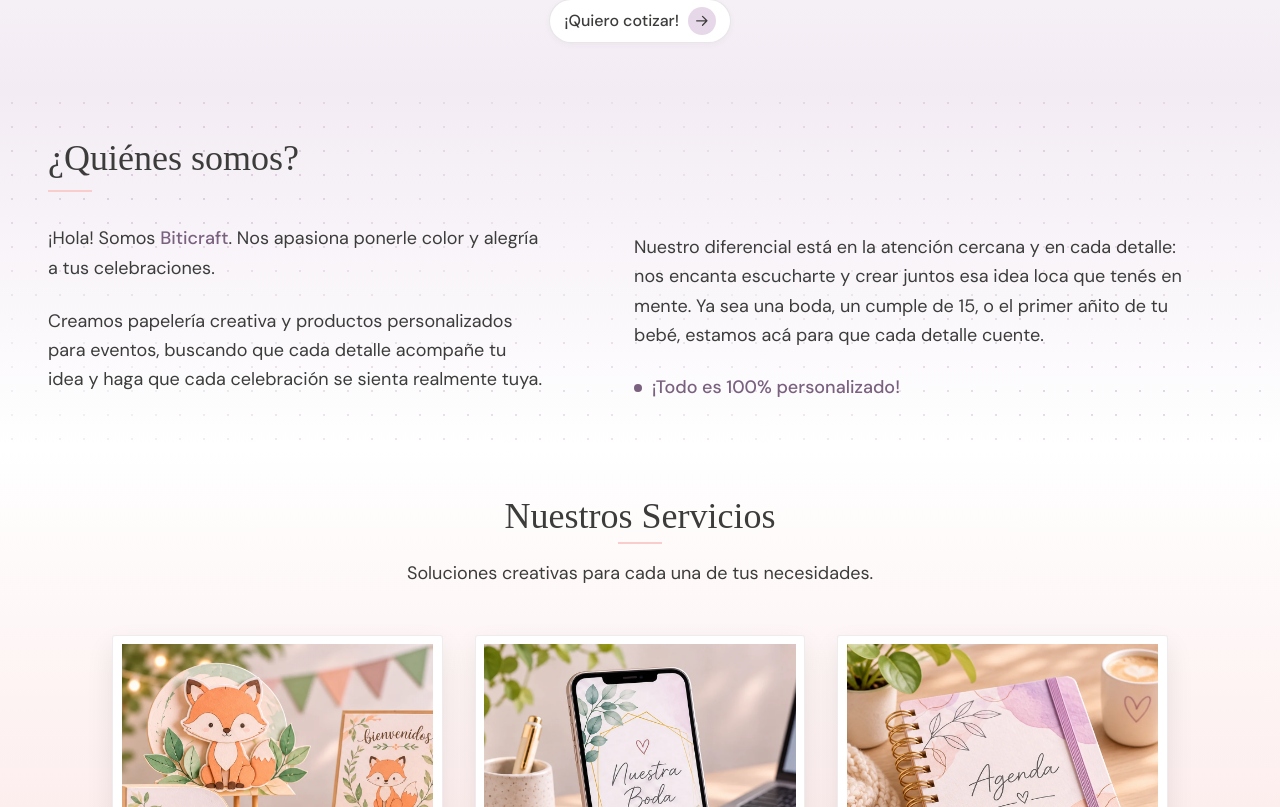
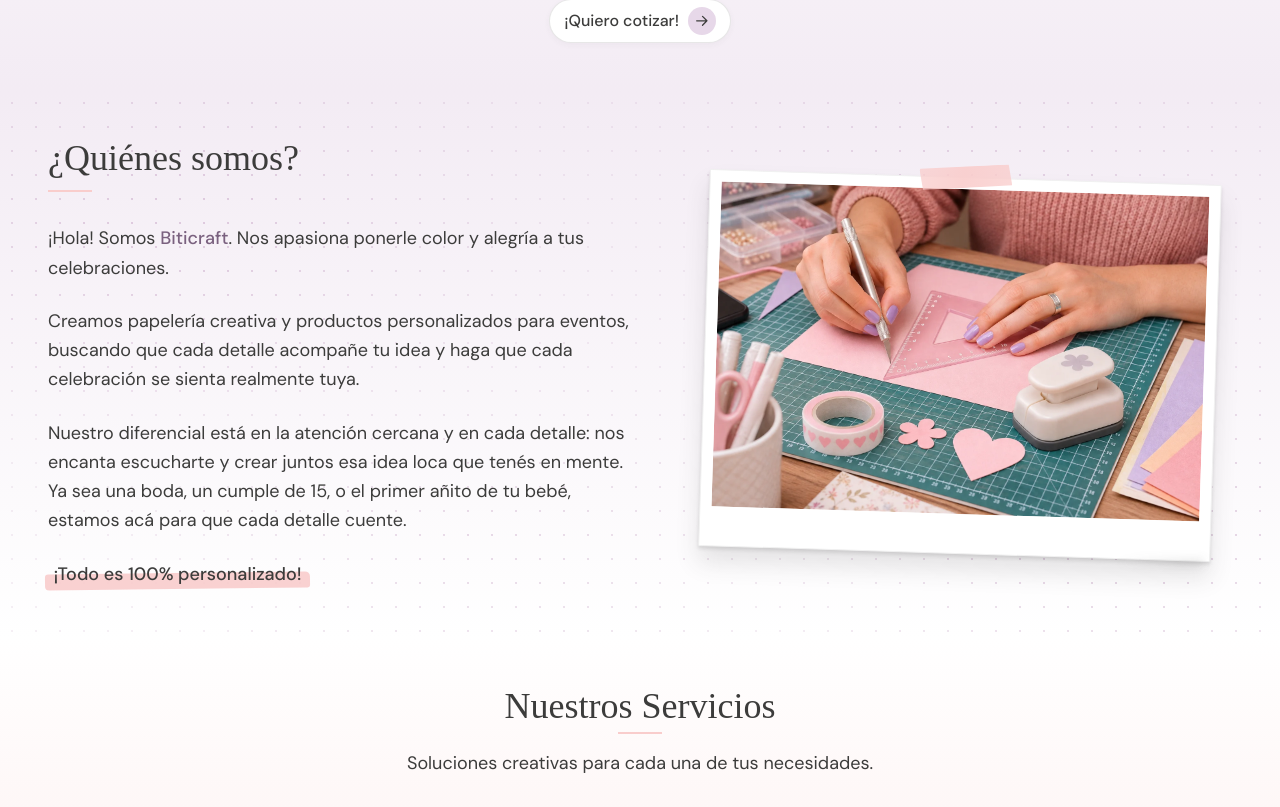
Before and after one commit to nicoKaminski/biticraft, a Next.js app: page / in a window 1280 px wide. Shown: the part 473-1280 px from the top of the page. Built offline with nearby package versions, Linux system fonts and the light colour scheme.

Commit message:
style: mejorar diseño quienes somos home

```diff
--- a/src/app/contacto/page.tsx
+++ b/src/app/contacto/page.tsx
@@ -11,6 +11,7 @@ import {
   useState,
 } from "react";
 import { enviarFormularioContacto } from "../actions";
+import { HeroPaperPlaneMotion } from "@/components/sections/HeroPaperPlaneMotion";
 import { Boton } from "@/components/ui/Boton";
 import { SubrayadoTitulo } from "@/components/ui/SubrayadoTitulo";
 import { EVENT_TYPES } from "./constants";
@@ -233,6 +234,8 @@ export default function PaginaContacto() {
         />
       )}
 
+      <HeroPaperPlaneMotion />
+
       <div className={styles.tarjeta}>
         <div className={styles.encabezado}>
           <h1 className={styles.titulo}>
--- a/src/components/sections/SeccionSobreMi.module.css
+++ b/src/components/sections/SeccionSobreMi.module.css
@@ -105,17 +105,16 @@
 }
 
 .contenido {
-  display: block;
+  display: grid;
+  grid-template-columns: minmax(0, 1fr);
+  gap: 2.5rem;
   max-width: 42rem;
   margin-inline: auto;
   text-align: left;
 }
 
-.columnaIntro {
-  display: flex;
-  flex-direction: column;
-  max-width: 31rem;
-  text-align: left;
+.bloqueTexto {
+  min-width: 0;
 }
 
 .titulo {
@@ -155,66 +154,129 @@
   margin: 0;
 }
 
-.columnaDetalle {
-  display: flex;
-  flex-direction: column;
-  max-width: 36rem;
-  min-height: 100%;
-  margin-top: 1.5rem;
-  text-align: left;
-}
-
-.textoPrincipal {
-  margin: 0;
-  color: var(--color-gris);
-  font-size: var(--font-size-body-lg);
-  line-height: 1.625;
-}
-
 .marca {
   color: var(--color-acento-sobre-mi);
   font-weight: var(--font-weight-medium);
 }
 
 .fraseFinal {
-  display: flex;
-  align-items: center;
-  gap: 0.6rem;
-  margin-top: 1.5rem;
-  padding-top: 0;
-  color: var(--color-acento-sobre-mi);
+  position: relative;
+  isolation: isolate;
+  width: fit-content;
+  max-width: 100%;
+  margin: 1.5rem 0 0;
+  padding: 0.1em 0.3em 0.15em;
+  color: var(--color-gris);
   font-weight: var(--font-weight-medium);
   font-size: var(--font-size-body-lg);
   line-height: 1.5;
 }
 
 .fraseFinal::before {
+  position: absolute;
+  z-index: -1;
+  inset: 42% -0.2rem 8%;
+  border-radius: 0.2rem 0.3rem 0.15rem 0.25rem;
+  background-color: rgba(249, 205, 204, 0.9);
   content: "";
-  flex: 0 0 auto;
-  width: 0.5rem;
-  height: 0.5rem;
-  border-radius: 50%;
-  background-color: var(--color-acento-sobre-mi);
+  transform: rotate(-0.7deg);
+}
+
+.polaroid {
+  position: relative;
+  z-index: 1;
+  width: calc(100% - 2rem);
+  max-width: 30rem;
+  margin: 0 auto;
+  padding: 0.68rem 0.68rem 2.4rem;
+  border: 1px solid color-mix(in srgb, var(--color-gris) 7%, #ffffff);
+  border-radius: 0.08rem;
+  background-color: #ffffff;
+  overflow: visible;
+  box-shadow:
+    0 0.16rem 0.24rem color-mix(in srgb, var(--color-gris) 15%, transparent),
+    0 1rem 1.45rem color-mix(in srgb, var(--color-gris) 13%, transparent);
+  transform: rotate(1.8deg);
+}
+
+.polaroid::before {
+  position: absolute;
+  z-index: 2;
+  top: -0.66rem;
+  left: 50%;
+  width: 5.3rem;
+  height: 1.25rem;
+  background-image: linear-gradient(
+    105deg,
+    rgba(249, 205, 204, 0.74) 0%,
+    rgba(249, 205, 204, 0.91) 48%,
+    rgba(249, 205, 204, 0.77) 100%
+  );
+  box-shadow: 0 0.07rem 0.14rem color-mix(in srgb, var(--color-gris) 14%, transparent);
+  clip-path: polygon(1% 4%, 97% 0, 100% 93%, 3% 100%, 0 9%);
+  content: "";
+  transform: translateX(-50%) rotate(-4deg);
+}
+
+.polaroid::after {
+  position: absolute;
+  z-index: -1;
+  right: 0.35rem;
+  bottom: -0.5rem;
+  width: 5.25rem;
+  height: 0.55rem;
+  background: radial-gradient(
+    ellipse at 94% 42%,
+    color-mix(in srgb, var(--color-gris) 16%, transparent) 0%,
+    color-mix(in srgb, var(--color-gris) 7%, transparent) 42%,
+    transparent 78%
+  );
+  content: "";
+  filter: blur(0.28rem);
+  pointer-events: none;
+  transform: rotate(-2deg);
+}
+
+.fotografia {
+  position: relative;
+  z-index: 1;
+  width: 100%;
+  aspect-ratio: 3 / 2;
+  overflow: hidden;
+}
+
+.imagen {
+  display: block;
+  width: 100%;
+  height: 100%;
+  object-fit: cover;
+  object-position: center;
 }
 
 @media (min-width: 64rem) {
   .contenido {
-    display: grid;
-    grid-template-columns: minmax(0, 0.92fr) minmax(0, 1.08fr);
-    align-items: stretch;
-    gap: clamp(4rem, 6vw, 5.5rem);
+    grid-template-columns: minmax(0, 1.04fr) minmax(0, 0.96fr);
+    align-items: center;
+    gap: clamp(2rem, 4vw, 3.5rem);
     max-width: 74rem;
   }
 
-  .columnaDetalle {
-    margin-top: 0;
-    padding-top: 5.9rem;
+  .polaroid {
+    width: 100%;
+    max-width: 32rem;
   }
 
-  .fraseFinal {
-    margin-top: 1.5rem;
-    margin-bottom: 0;
-    padding-top: 0;
+  .polaroid::before {
+    top: -0.72rem;
+    width: clamp(5.75rem, 7vw, 6.75rem);
+    height: 1.4rem;
+  }
+}
+
+@media (max-width: 47.999rem) {
+  .polaroid {
+    padding-bottom: 2.2rem;
+    transform: rotate(1.1deg);
   }
 }
 
--- a/src/components/sections/SeccionSobreMi.tsx
+++ b/src/components/sections/SeccionSobreMi.tsx
@@ -1,3 +1,4 @@
+import Image from "next/image";
 import styles from "./SeccionSobreMi.module.css";
 
 export const SeccionSobreMi = () => {
@@ -5,17 +6,14 @@ export const SeccionSobreMi = () => {
     <section className={styles.sobreMi}>
       <div className={styles.container}>
         <div className={styles.contenido}>
-          <div className={styles.columnaIntro}>
-            <h2 className={styles.titulo}>
-              ¿Quiénes somos?
-            </h2>
+          <div className={styles.bloqueTexto}>
+            <h2 className={styles.titulo}>¿Quiénes somos?</h2>
 
             <div className={styles.textosIntro}>
               <p>
                 ¡Hola! Somos{" "}
                 <span className={styles.marca}>Biticraft</span>. Nos apasiona
-                ponerle color y alegría a tus
-                celebraciones.
+                ponerle color y alegría a tus celebraciones.
               </p>
 
               <p>
@@ -23,22 +21,33 @@ export const SeccionSobreMi = () => {
                 eventos, buscando que cada detalle acompañe tu idea y haga que
                 cada celebración se sienta realmente tuya.
               </p>
+
+              <p>
+                Nuestro diferencial está en la atención cercana y en cada
+                detalle: nos encanta escucharte y crear juntos esa idea loca
+                que tenés en mente. Ya sea una boda, un cumple de 15, o el
+                primer añito de tu bebé, estamos acá para que cada detalle
+                cuente.
+              </p>
             </div>
-          </div>
-
-          <div className={styles.columnaDetalle}>
-            <p className={styles.textoPrincipal}>
-              Nuestro diferencial está en la{" "}
-              atención cercana y en cada detalle: nos encanta
-              escucharte y crear juntos esa idea loca que tenés en mente. Ya sea
-              una boda, un cumple de 15, o el primer añito de tu bebé, estamos
-              acá para que cada detalle cuente.
-            </p>
 
             <p className={styles.fraseFinal}>
               ¡Todo es 100% personalizado!
             </p>
           </div>
+
+          <figure className={styles.polaroid}>
+            <div className={styles.fotografia}>
+              <Image
+                src="/home/quienes-somos/quienes-somos.webp"
+                alt="Manos sostienen una decoración de papel con forma de zorro y un moño rosa sobre una mesa de manualidades."
+                width={1536}
+                height={1024}
+                sizes="(min-width: 80rem) 31rem, (min-width: 64rem) 27rem, (min-width: 34.25rem) 29rem, calc(100vw - 5.25rem)"
+                className={styles.imagen}
+              />
+            </div>
+          </figure>
         </div>
       </div>
     </section>
```
Also changed, not shown: public/home/quienes-somos/quienes-somos.webp (added).
